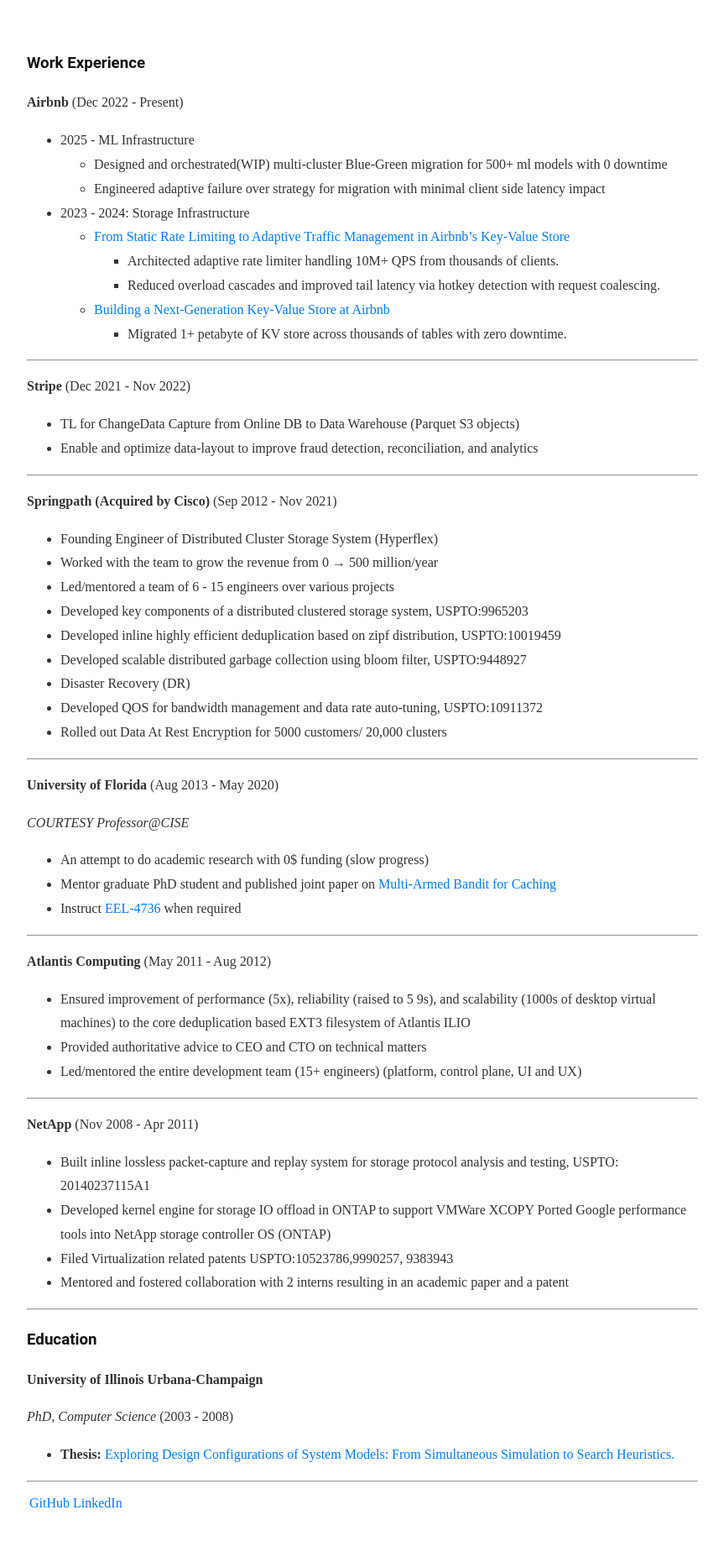
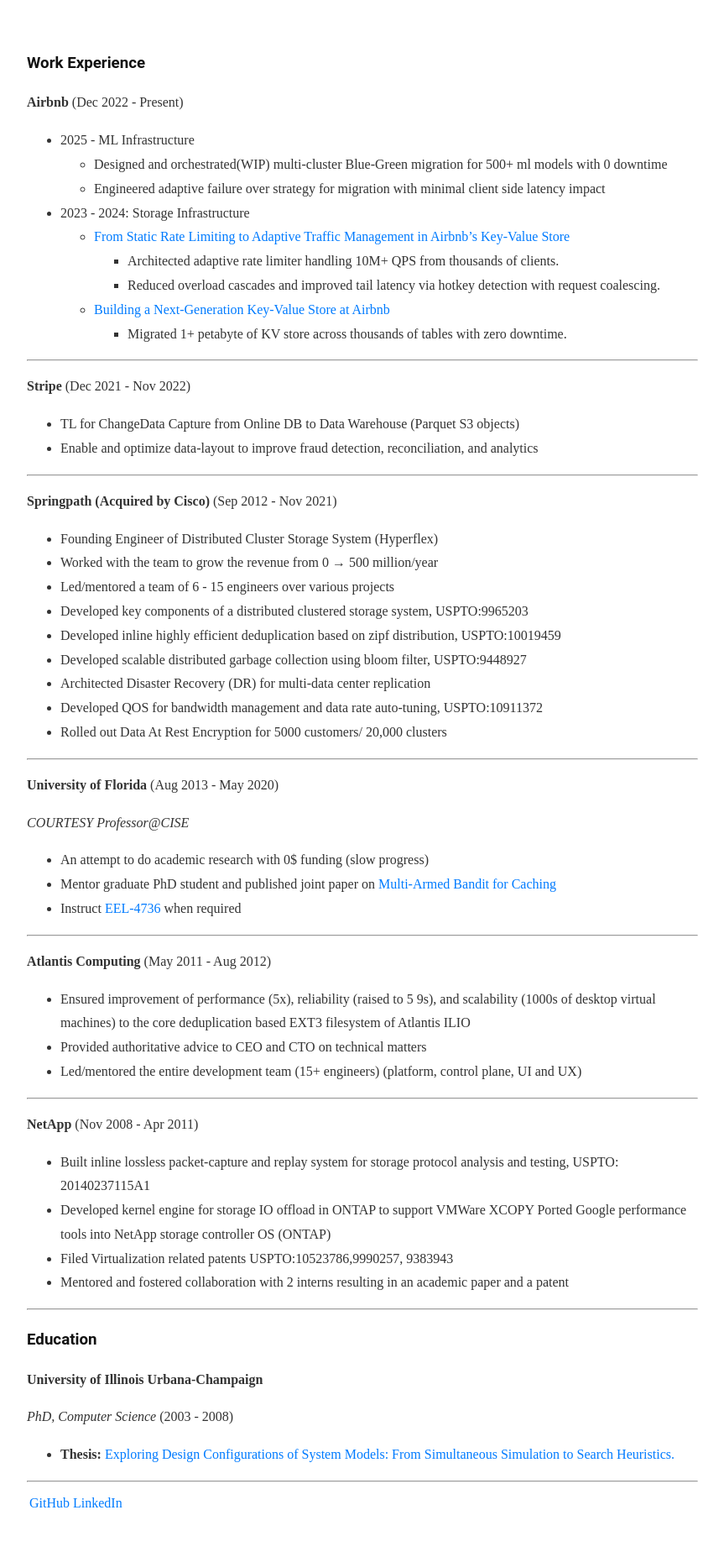
Before and after one commit to gaonkar/gaonkar.github.io, a Jekyll site: the page built from resume-print.md, in a window 1280 px wide. Shown: the whole page at 84% size, without its empty margins (208-1071 px from the left). Built offline with Jekyll 4.4.1, drawn with Linux system fonts in a browser that asks for light colours.

Commit message:
Update resume-print.md

```diff
--- a/resume-print.md
+++ b/resume-print.md
@@ -34,7 +34,7 @@
 * Developed key components of a distributed clustered storage system, USPTO:9965203
 * Developed inline highly efficient deduplication based on zipf distribution, USPTO:10019459
 * Developed scalable distributed garbage collection using bloom filter, USPTO:9448927
-* Disaster Recovery (DR)
+* Architected Disaster Recovery (DR) for multi-data center replication
 * Developed QOS for bandwidth management and data rate auto-tuning, USPTO:10911372
 * Rolled out Data At Rest Encryption for 5000 customers/ 20,000 clusters
 
```
